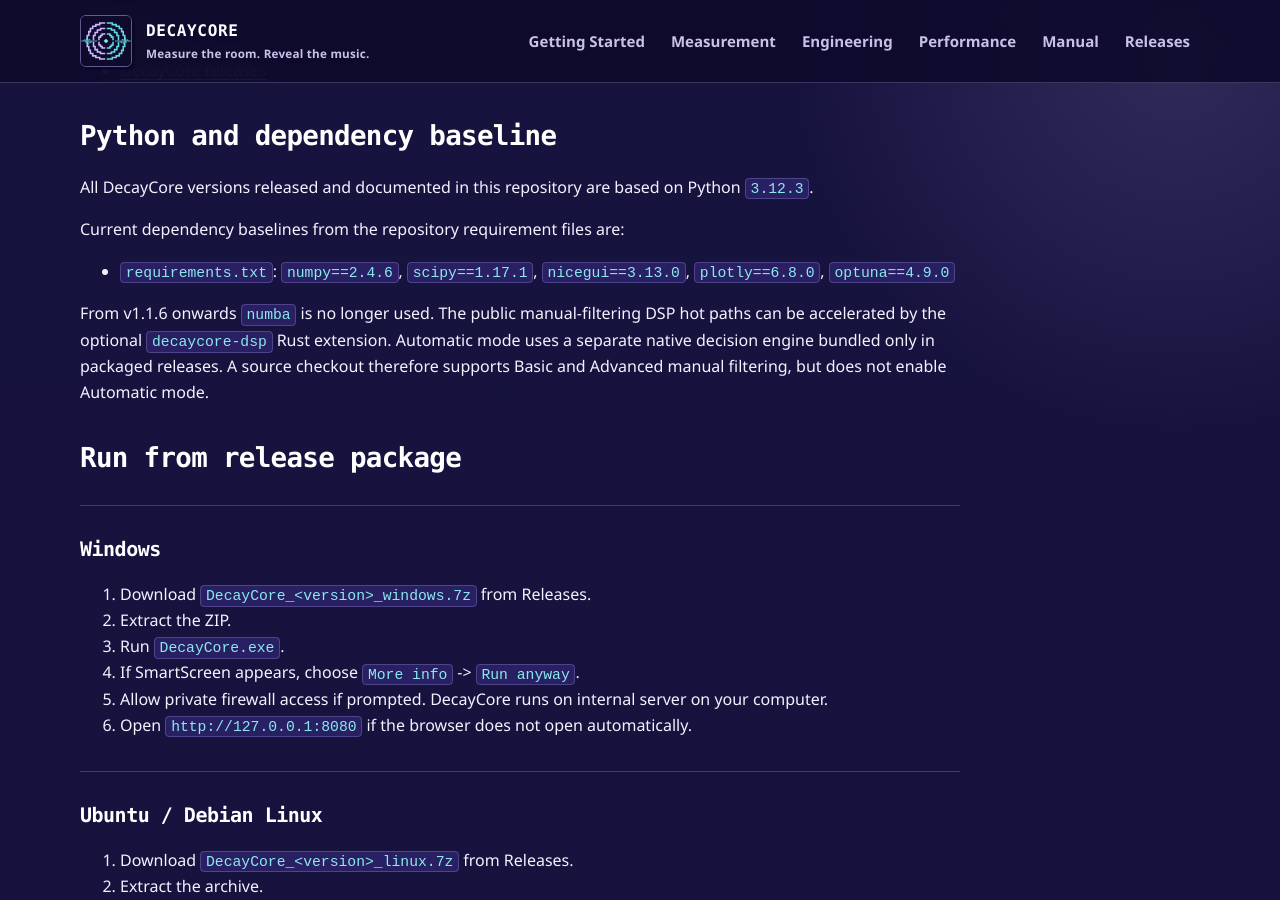
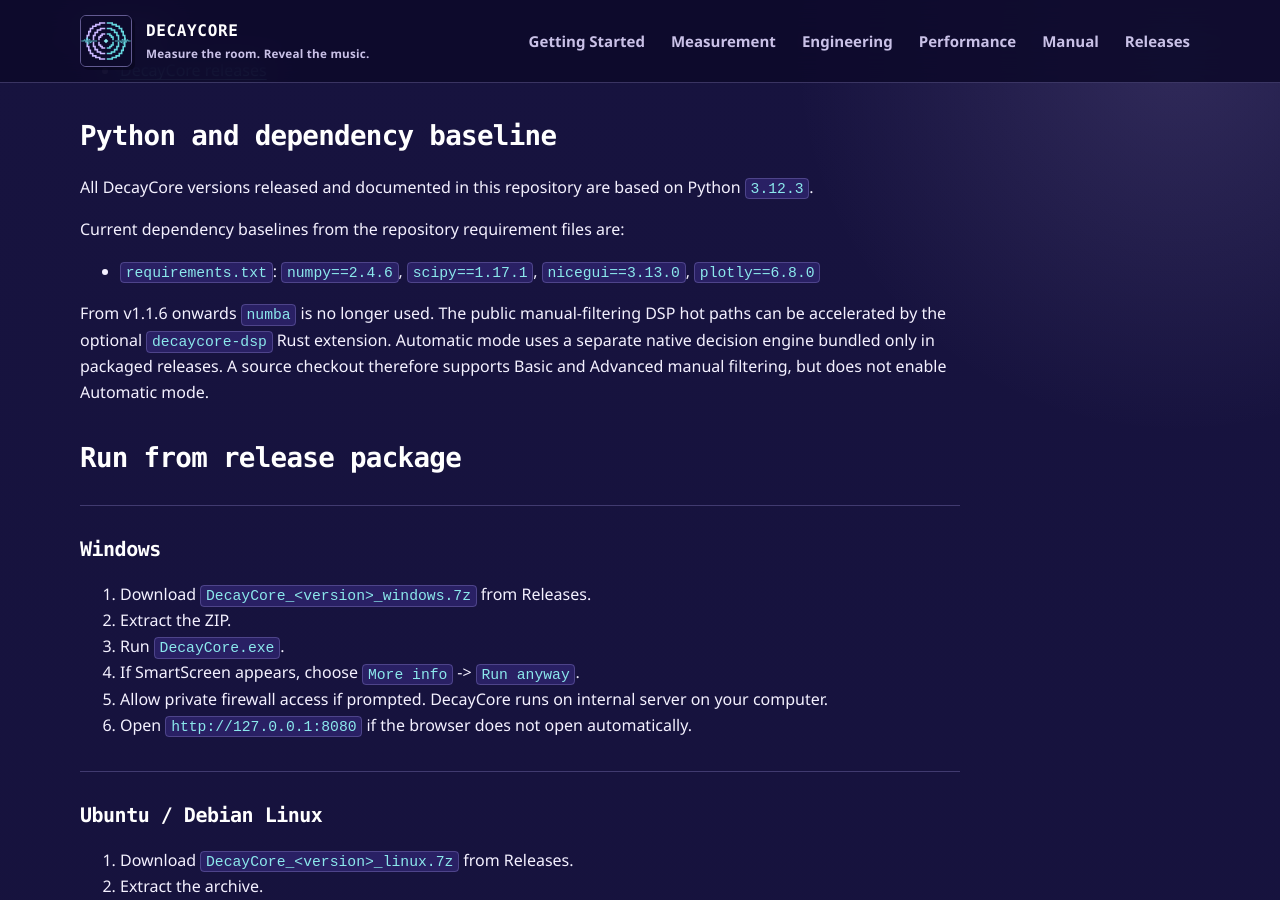
Before and after one commit to VilhoValittu/DecayCore, a Jekyll site: the page built from docs/Installation.md, in a window 1280 px wide and 900 px high, scrolled down 581 px. Built offline with Jekyll 4.4.1, drawn with Linux system fonts in a browser that asks for light colours.

Commit message:
Requirements.txt update

```diff
--- a/docs/Installation.md
+++ b/docs/Installation.md
@@ -26,7 +26,7 @@
 
 Current dependency baselines from the repository requirement files are:
 
-- `requirements.txt`: `numpy==2.4.6`, `scipy==1.17.1`, `nicegui==3.13.0`, `plotly==6.8.0`, `optuna==4.9.0`
+- `requirements.txt`: `numpy==2.4.6`, `scipy==1.17.1`, `nicegui==3.13.0`, `plotly==6.8.0`
 
 From v1.1.6 onwards `numba` is no longer used. The public manual-filtering DSP hot paths can be accelerated by the optional `decaycore-dsp` Rust extension. Automatic mode uses a separate native decision engine bundled only in packaged releases. A source checkout therefore supports Basic and Advanced manual filtering, but does not enable Automatic mode.
 
--- a/requirements.txt
+++ b/requirements.txt
@@ -4,4 +4,3 @@
 scipy==1.17.1
 nicegui==3.13.0
 plotly==6.8.0
-optuna==4.9.0
```
Also changed, not shown: README.md.
